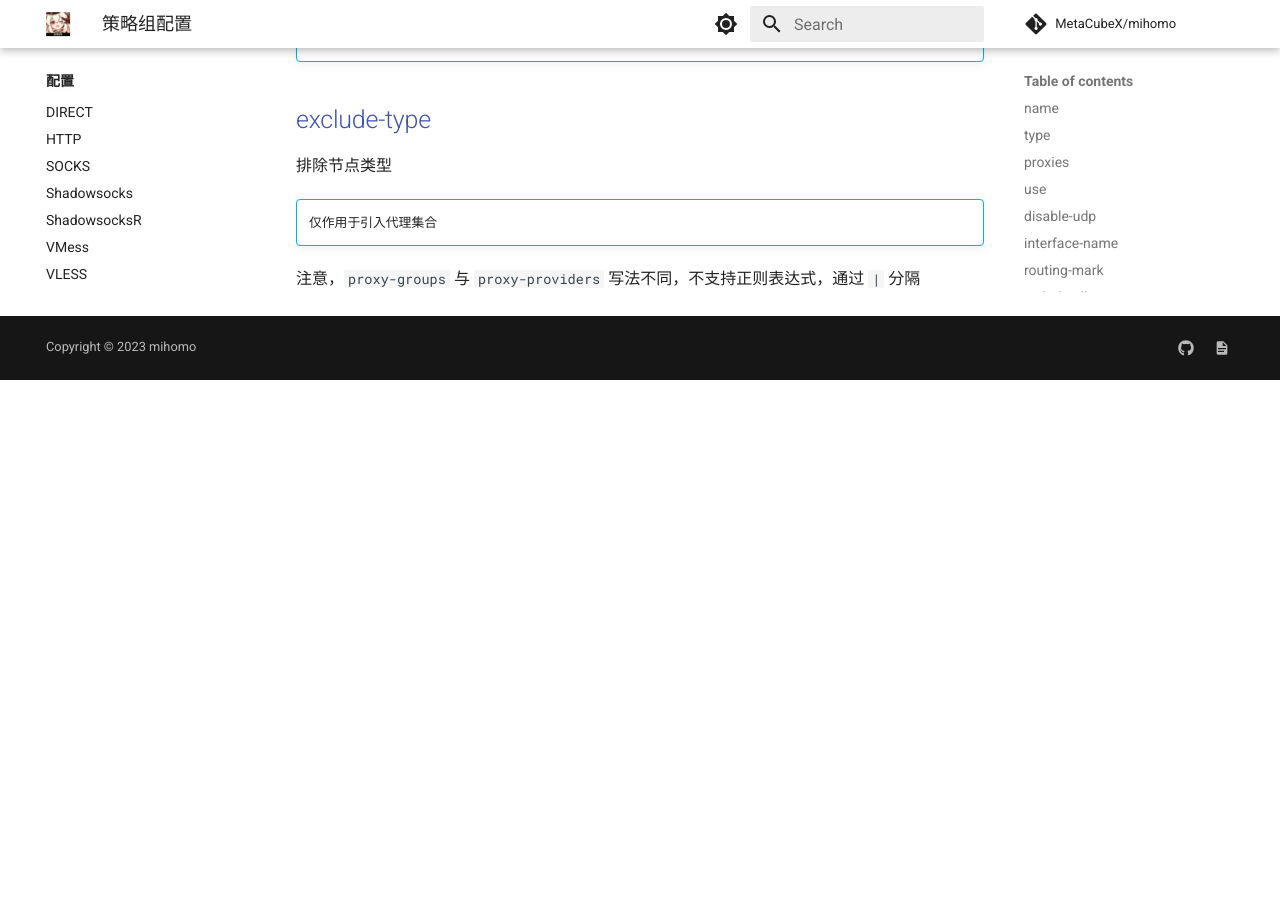
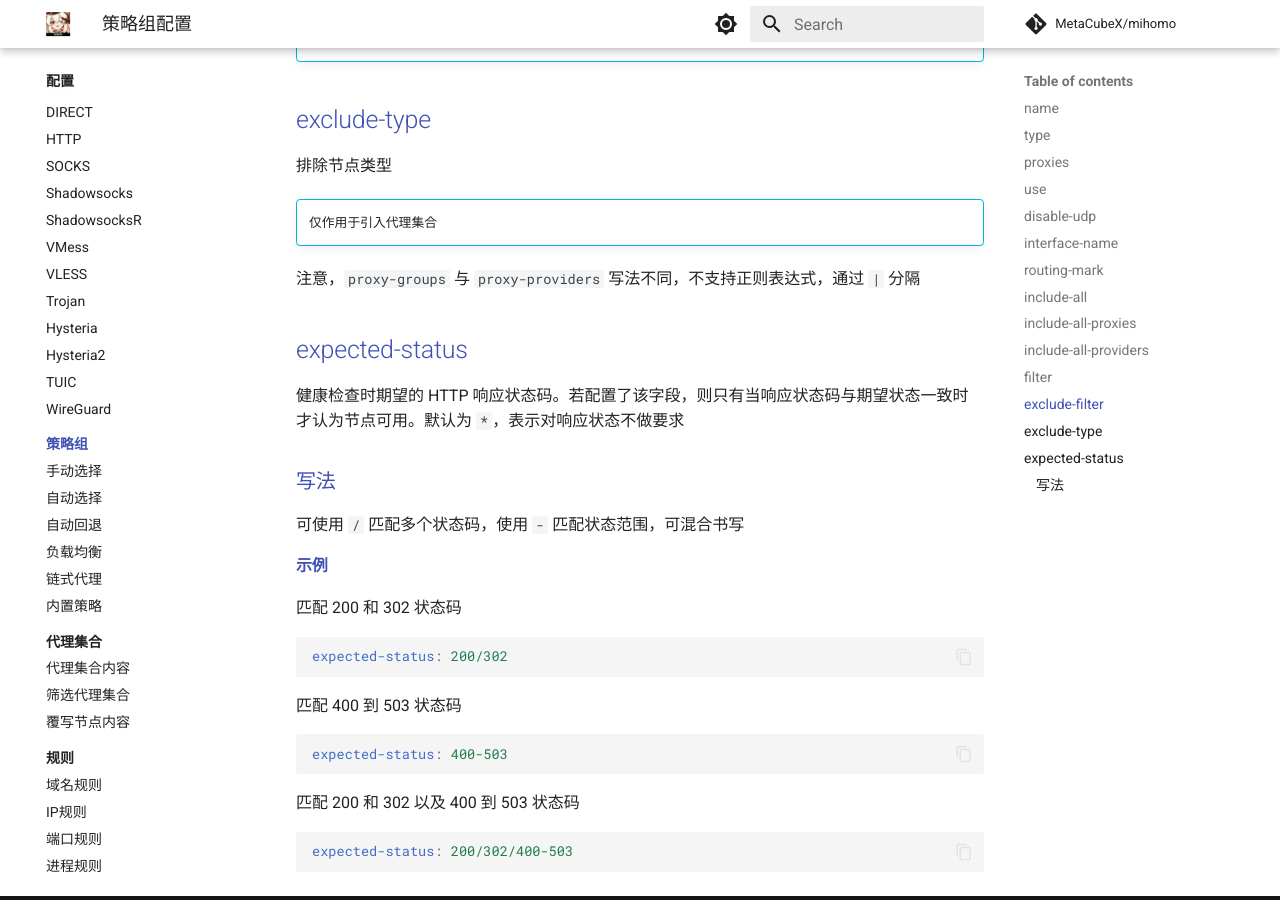
Before and after one commit to MetaCubeX/Meta-Docs, an MkDocs documentation site: the page built from docs/config/proxy-groups/index.md, in a window 1280 px wide and 900 px high, scrolled down 2581 px. Built offline with MkDocs 1.6.1 and Material for MkDocs 9.7.7, drawn with Linux system fonts in a browser that asks for light colours; comment, search, counter and statistics services are not loaded; before the commit the page ends 2961 px from its top, so only the background shows below that.

Commit message:
add description of expected-status

````diff
--- a/docs/config/proxy-groups/index.md
+++ b/docs/config/proxy-groups/index.md
@@ -80,3 +80,30 @@ proxy-groups:
     仅作用于引入代理集合
 
 注意，`proxy-groups` 与 `proxy-providers` 写法不同，不支持正则表达式，通过 `|` 分隔
+
+## expected-status
+健康检查时期望的 HTTP 响应状态码。若配置了该字段，则只有当响应状态码与期望状态一致时才认为节点可用。默认为 `*`，表示对响应状态不做要求
+
+### 写法
+
+可使用 `/` 匹配多个状态码，使用 `-` 匹配状态范围，可混合书写
+
+#### 示例
+
+匹配 200 和 302 状态码
+
+```yaml
+expected-status: 200/302
+```
+
+匹配 400 到 503 状态码
+
+```yaml
+expected-status: 400-503
+```
+
+匹配 200 和 302 以及 400 到 503 状态码
+
+```yaml
+expected-status: 200/302/400-503
+```
````
Also changed, not shown: docs/config/proxy-providers/index.md (+5 -0 lines).
